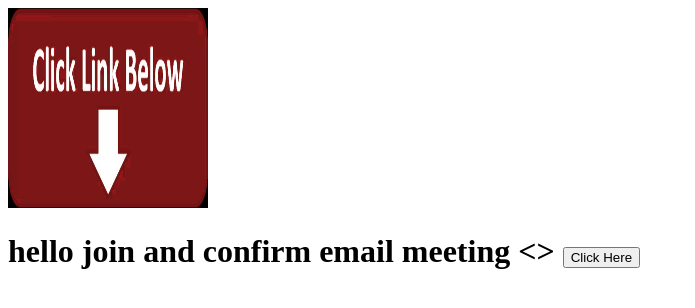
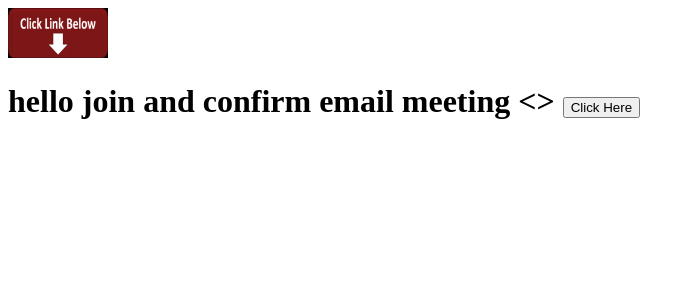
Before and after one commit to Helenamartinez1/datingg, a plain HTML site: page index.html in a window 1280 px wide. Shown: the whole page, without its empty margins (0-695 px from the left). Drawn offline with Linux system fonts and the light colour scheme.

Commit message:
Update index.html

```diff
--- a/index.html
+++ b/index.html
@@ -4,7 +4,7 @@
     <title>Jonin meeting</title>
   </head>
   <body>
-<img src="1654935961069_93c5df9e73a88d7c4990dbfc315516d4.jpeg"  width="200" height="200">
+<img src="1654935961069_93c5df9e73a88d7c4990dbfc315516d4.jpeg"  width="100" height="50">
 
 <h1>hello join and  confirm email meeting <>
     <button onclick="window.location.href='https://urlz.fr/ji05';">
```
